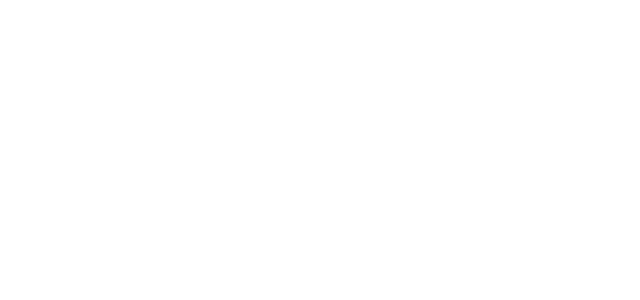
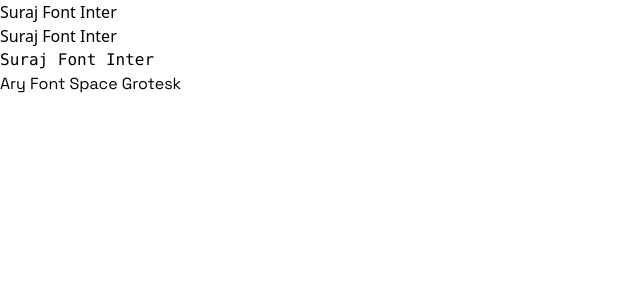
Before and after one commit to iamsurajarya/dev-flow-next-15, a Next.js app: page / in a window 1280 px wide. Shown: the top 300 px of the page, without its empty margins (0-640 px from the left). Built offline with nearby package versions, Linux system fonts and the light colour scheme.

Commit message:
Testing - fonts

```diff
--- a/app/layout.tsx
+++ b/app/layout.tsx
@@ -6,13 +6,11 @@
 const inter = Inter({
   subsets: ["latin"],
   variable: "--font-inter",
-  display: "swap",
 });
 
 const spaceGrotesk = SpaceGrotesk({
   subsets: ["latin"],
-  variable: "--font-space-grotesk",
-  display: "swap",
+  variable: "--font-space_grotesk",
 });
 
 export const metadata: Metadata = {
@@ -22,6 +20,8 @@
     icon: "/images/site-logo.svg",
   },
 };
+
+console.log(inter.variable, spaceGrotesk.variable, "srj");
 
 export default function RootLayout({
   children,
--- a/app/page.tsx
+++ b/app/page.tsx
@@ -1,3 +1,10 @@
 export default function Home() {
-  return <div></div>;
+  return (
+    <div>
+      <h1 className="font-sans">Suraj Font Inter</h1>
+      <h1 className="font-sans">Suraj Font Inter</h1>
+      <h1 className="font-mono">Suraj Font Inter</h1>
+      <h1 className="font-spaceGrotesk">Ary Font Space Grotesk</h1>
+    </div>
+  );
 }
--- a/package.json
+++ b/package.json
@@ -9,7 +9,6 @@
     "lint": "next lint"
   },
   "dependencies": {
-    "@next/font": "^14.2.15",
     "eslint-config-prettier": "^9.1.0",
     "eslint-config-standard": "^17.1.0",
     "eslint-plugin-n": "^17.14.0",
--- a/tailwind.config.ts
+++ b/tailwind.config.ts
@@ -56,7 +56,7 @@
       },
       fontFamily: {
         inter: ["var(--font-inter)"],
-        "space-grotesk": ["var(--font-space-grotesk)"],
+        spaceGrotesk: ["var(--font-space_grotesk)"],
       },
     },
   },
```
Also changed, not shown: 1 other file (tests, documents, lock files or other folders).
